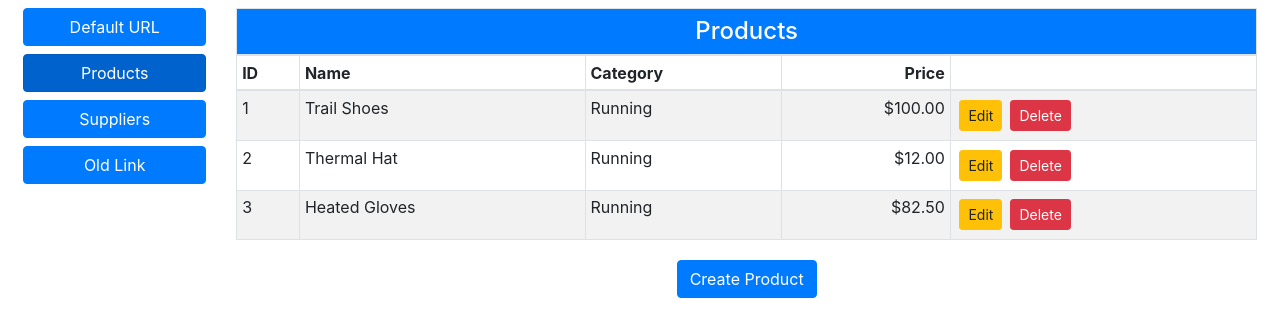
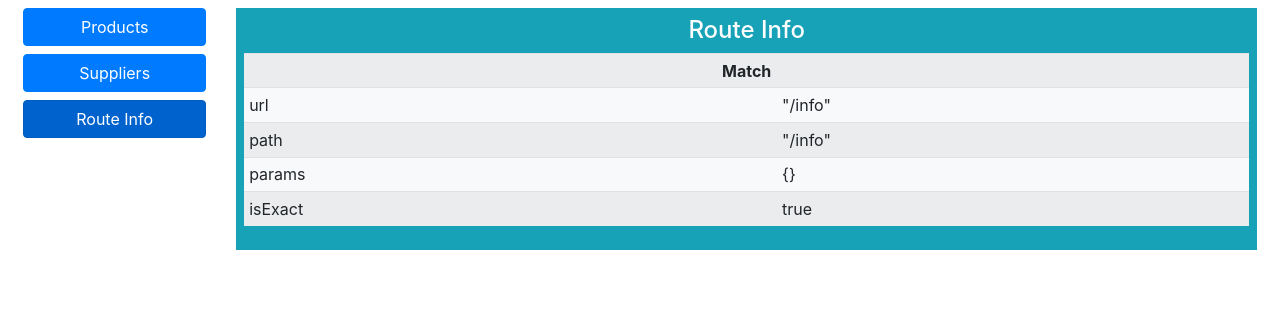
Before and after one commit to vadzimk/complete-app_productapp, a React (Create React App) app: page /info in a window 1280 px wide. Before the commit this address led to /products. Shown: the top 336 px of the page. Built offline with nearby package versions, Linux system fonts and the light colour scheme.

Commit message:
used match prop sent by Route to the rendered component

```diff
--- a/src/Selector.js
+++ b/src/Selector.js
@@ -6,6 +6,7 @@ import React from 'react';
 import {BrowserRouter as Router, Link, Route, Switch, Redirect, NavLink} from "react-router-dom";
 import ProductDisplay from "./ProductDisplay";
 import SupplierDisplay from "./SupplierDisplay";
+import {RouteInfo} from "./routing/RouteInfo";
 
 
 export class Selector extends React.Component {
@@ -33,10 +34,12 @@ export class Selector extends React.Component {
                 <div className="container-fluid">
                     <div className="row">
                         <div className="col-2">
-                            <NavLink className="m-2 btn btn-primary btn-block" activeClassName="active" to="/" exact={true}>Default URL</NavLink>
+                            {/*<NavLink className="m-2 btn btn-primary btn-block" activeClassName="active" to="/" exact={true}>Default URL</NavLink>*/}
                             <NavLink className="m-2 btn btn-primary btn-block" activeClassName="active" to="/products">Products</NavLink>
                             <NavLink className="m-2 btn btn-primary btn-block" activeClassName="active" to="/suppliers">Suppliers</NavLink>
-                            <NavLink className="m-2 btn btn-primary btn-block" activeCalssName="active" to="/old/data">Old Link</NavLink>
+                            <NavLink className="m-2 btn btn-primary btn-block" activeClassName="active" to="/info">Route Info</NavLink>
+
+                            {/*<NavLink className="m-2 btn btn-primary btn-block" activeCalssName="active" to="/old/data">Old Link</NavLink>*/}
 
                             {/*<div><Link to="/data">Data</Link></div>*/}
                             {/*<div><Link to="/data/one">Link#1</Link></div>*/}
@@ -56,7 +59,8 @@ export class Selector extends React.Component {
                             <Switch>
                                 <Route path="/products" component={ProductDisplay}/>
                                 <Route path="/suppliers" component={SupplierDisplay}/>
-                                <Redirect from="/old/data" to="/suppliers" />
+                                <Route path="/info" component={RouteInfo} />
+                                {/*<Redirect from="/old/data" to="/suppliers" />*/}
                                 <Redirect to="/products"/>
                                 {/*<Route render={()=>this.renderMessage("Fallback Route")}/>*/}
                             </Switch>
--- /dev/null
+++ b/src/routing/RouteInfo.js
@@ -0,0 +1,30 @@
+import React from "react";
+
+export class RouteInfo extends React.Component {
+    renderTable(title, prop, propertyNames) {
+        return <>
+            <tr>
+                <th colSpan="2" className="text-center">{title}</th>
+            </tr>
+            {propertyNames.map(p =>
+                <tr key={p}>
+                    <td>{p}</td>
+                    <td>{JSON.stringify(prop[p])}</td>
+                </tr>
+            )}
+        </>
+    }
+
+    render() {
+        return <div className="bg-info m-2 p-2">
+            <h4 className="text-center text-white">
+                Route Info
+            </h4>
+            <table className="table table-sm table-striped bg-light">
+                <tbody>
+                {this.renderTable("Match", this.props.match, ["url", "path", "params", "isExact"])}
+                </tbody>
+            </table>
+        </div>
+    }
+}
```
